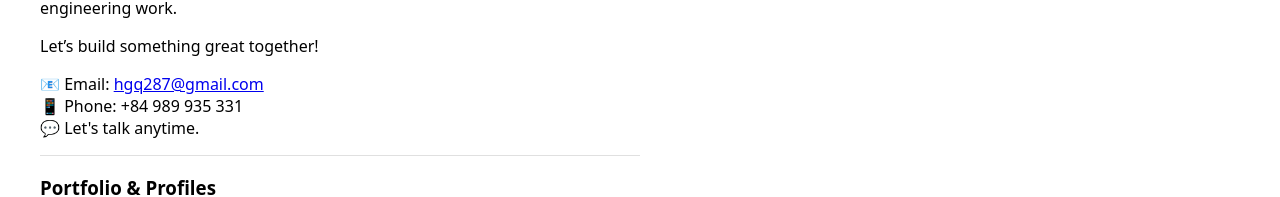
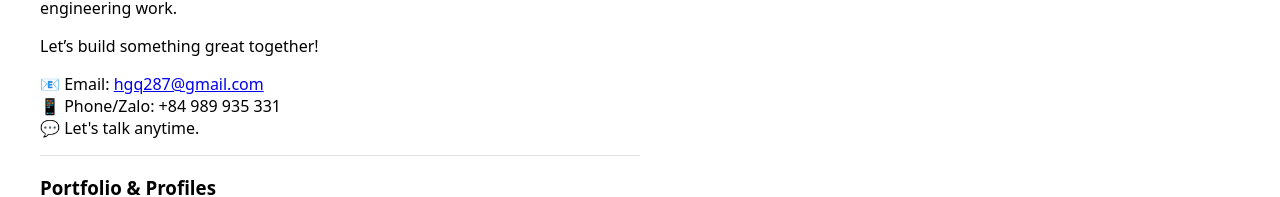
Before and after one commit to hgq287/hgq287.github.io, a Next.js app: page / in a window 1280 px wide. Shown: the part 435-632 px from the top of the page. Built offline with nearby package versions, Linux system fonts and the light colour scheme.

Commit message:
chore(docs): update contact info

```diff
--- a/public/content/about.mdx
+++ b/public/content/about.mdx
@@ -12,7 +12,7 @@ I also maintain a daily running and meditation habit (tracked on Strava), which
 Let’s build something great together!
 
 📧 Email: hgq287@gmail.com
-📱 Phone: +84 989 935 331
+📱 Phone/Zalo: +84 989 935 331
 💬 Let's talk anytime.
 
 <hr style="border: none; border-top: 1px solid #e0e0e0; width: 50%; margin: 0;" />
--- a/public/content/contact.mdx
+++ b/public/content/contact.mdx
@@ -2,7 +2,7 @@
 ━━━━━━━━━━━━━━━━━━━
 
 📧 Email: hgq287@gmail.com
-📱 Phone: +84 989 935 331
+📱 Phone/Zalo: +84 989 935 331
 💬 Let's talk anytime.
 
 <hr style="border: none; border-top: 1px solid #e0e0e0; width: 50%; margin: 0;" />
```
Also changed, not shown: public/content/posts/mastering-oauth2-jwt.md (+1 -1 lines), public/content/posts/nextjs-blog-architecture-summary.md (+1 -1 lines).
